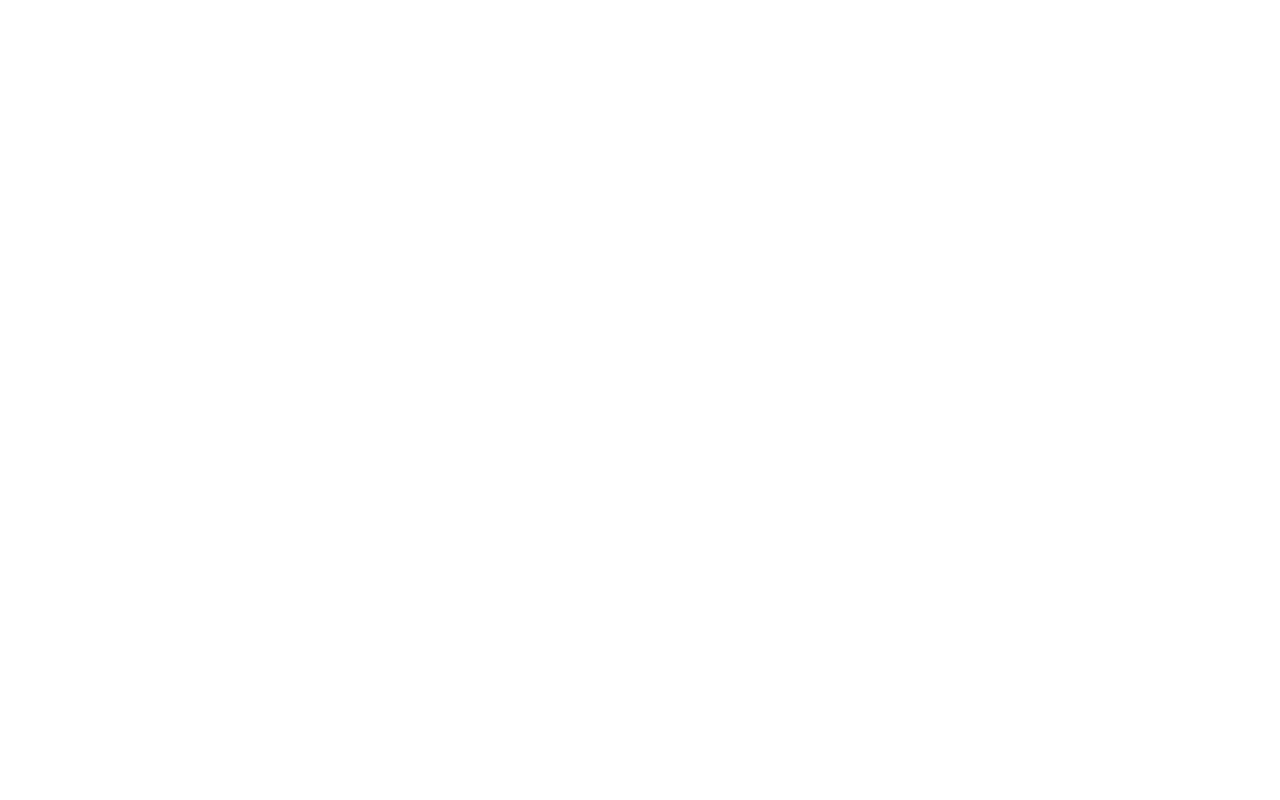
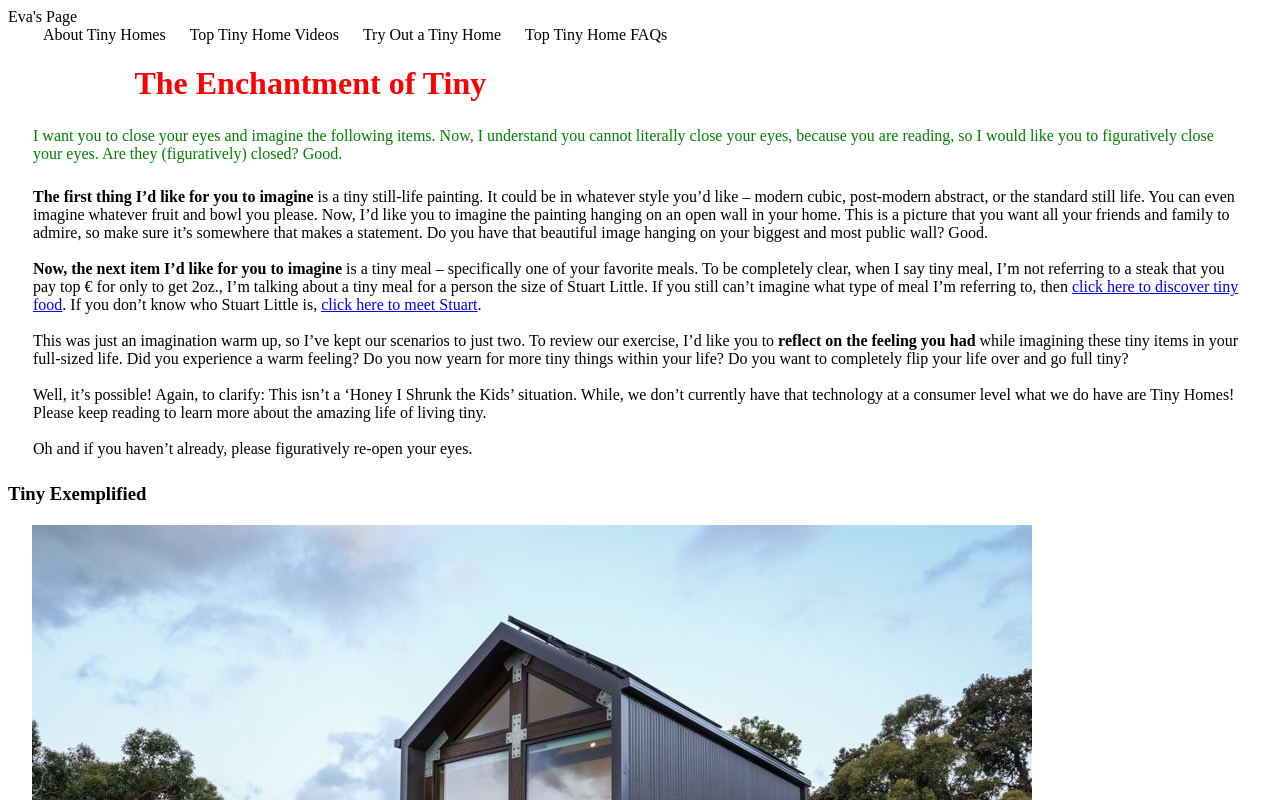
Before and after one commit to codergirl-3/js-assignment-4-html-me-something-codergirl-3, a website: page index.html in a window 1280 px wide. Shown: the top 800 px of the page. Drawn offline with Linux system fonts and the light colour scheme.

Commit message:
This HTML & CSS is the first commit.

```diff
--- a/index.html
+++ b/index.html
@@ -1,8 +1,86 @@
 <!DOCTYPE html>
 <html>
    <head>
+      <link rel="stylesheet" type="text/css" href="styles.css">
    </head>
    <body>
+      <header>Eva's Page
       <!-- Write your HTML in this file! -->
+      <ul>
+         <li>About Tiny Homes</li>
+         <li>Top Tiny Home Videos</li>
+         <li>Try Out a Tiny Home</li>
+         <li>Top Tiny Home FAQs</li>
+      </ul>
+
+      <h1 id="mainHeading">The Enchantment of Tiny</h1>
+      </header>
+
+      <main>
+
+      <p class="funParagraph" id="testP">I want you to close your eyes and imagine the following items. Now, I understand you cannot literally close your eyes, because you
+         are reading, so I would like you to figuratively close your eyes.
+         Are they (figuratively) closed? Good.</p>
+
+      <p>
+         <b>The first thing I’d like for you to imagine</b> is a tiny still-life painting. It could be in whatever style you’d like – modern cubic,
+         post-modern abstract, or the standard still life. You can even imagine whatever fruit and bowl you please. Now, I’d like you to imagine
+         the painting hanging on an open wall in your home. This is a picture that you want all your friends and family to admire, so make sure
+         it’s somewhere that makes a statement. Do you have that beautiful image hanging on your biggest and most public wall? Good. </br>
+         </br>
+        <b>Now, the next item I’d like for you to imagine</b> is a tiny meal – specifically one of your favorite meals. To be completely clear, when I
+         say tiny meal, I’m not referring to a steak that you pay top &#8364; for only to get 2oz., I’m talking about a tiny meal for a person
+         the size of Stuart Little. If you still can’t imagine what type of meal I’m referring to, then
+         <a href="https://www.mashed.com/140520/the-untold-truth-of-tiny-food/ " target="_blank">click here to discover tiny food</a>. If you
+         don’t know who Stuart Little is, <a href="https://stuartlittle.fandom.com/wiki/Stuart_Little_(character)" target="_blank">click here to meet Stuart</a>.</br>
+         </br>
+         This was just an imagination warm up, so I’ve kept our scenarios to just two. To review our exercise, I’d like you to <b>reflect on
+         the feeling you had</b> while imagining these tiny items in your full-sized life. Did you experience a warm feeling? Do you now yearn
+         for more tiny things within your life? Do you want to completely flip your life over and go full tiny?</br>
+         </br>
+         Well, it’s possible! Again, to clarify: This isn’t a ‘Honey I Shrunk the Kids’ situation. While, we don’t currently have that
+         technology at a consumer level what we do have are Tiny Homes! Please keep reading to learn more about the amazing life of
+         living tiny.</br>
+         </br>
+         Oh and if you haven’t already, please figuratively re-open your eyes.
+      </p>
+
+      <h3>Tiny Exemplified</h3>
+
+      <div class="tinyImages">
+         <div class="column">
+      <img src="images/tiny home outside.jpg" alt="Two-story tiny home">
+      <img src="images/tiny home 1.jpg" alt="Inside of a well furnished tiny home">
+      <img src="images/tiny home upstairs.jpg" alt="Bedroom of a tiny home">
+      </br>
+      </div>
+      </br>
+      <!-- <div class="row">
+         <div class="column">
+           <img src="wedding.jpg">
+           <img src="rocks.jpg">
+           <img src="falls2.jpg">
+           <img src="paris.jpg">
+           <img src="nature.jpg">
+           <img src="mist.jpg">
+           <img src="paris.jpg">
+         </div> -->
+
+      </br>
+      <article><a href="https://www.youtube.com/watch?v=WUZ0ufTLk78" target="_blank">Steve Harvey's&#8482; thoughts
+      on tiny homes</a></article>
+
+         <article><a href="https://www.youtube.com/watch?v=pXQ9VT3_ekY" target="_blank">Tiny home owners review tiny living</a></article>
+
+         <article><a href="https://www.youtube.com/watch?v=xPB4RIxLPb4" target="_blank">Tiny homes and the climate crisis</a></article>
+
+      </main>
+   <!--add at least one img (put in html-me-something directory (new folder)
+      Use at least one HTML entity) -->
+
+      <footer>
+         <p>Author: Eva CamelCase</p>
+         <p><a href="mailto:evaCamelCase@launchCodeFakeEmail.com">evaCamelCase@launchCodeFakeEmail.com</a></p>
+      </footer>
    </body>
 </html>
--- a/styles.css
+++ b/styles.css
@@ -1 +1,48 @@
 /* Write your CSS here! */
+h1{
+    padding-left: 10%;
+}
+
+p {
+    margin-top: 25px;
+    margin-bottom: 25px;
+    margin-right: 25px;
+    margin-left: 25px;
+}
+
+body {
+    margin: 8px;
+}
+
+.funParagraph {
+    color: green;
+}
+
+#mainHeading {
+    color: red;
+}
+
+ul {
+    list-style-type: none;
+    margin: 0;
+    padding: 0;
+  }
+
+  ul{
+    margin-left: 25px;
+  }
+
+  li {
+    display: inline;
+    margin: 10px;
+    text-align: center;
+  }
+
+  .tinyImages{
+    margin: 20px;
+  }
+
+  .tinyImages {
+    margin: 20px;
+    padding: 0 4px;
+  }
```
Also changed, not shown: images/tiny home 1.jpg (added), images/tiny home outside.jpg (added), images/tiny home upstairs.jpg (added).
